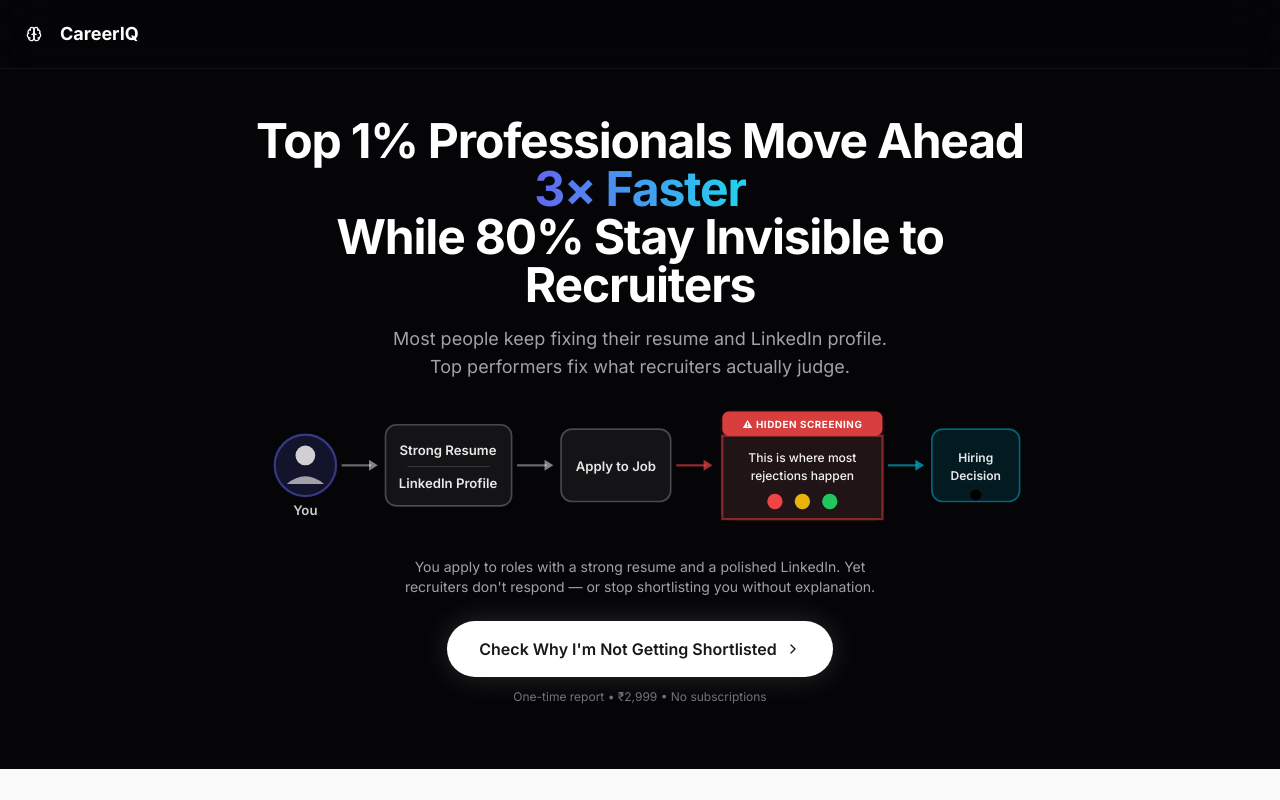
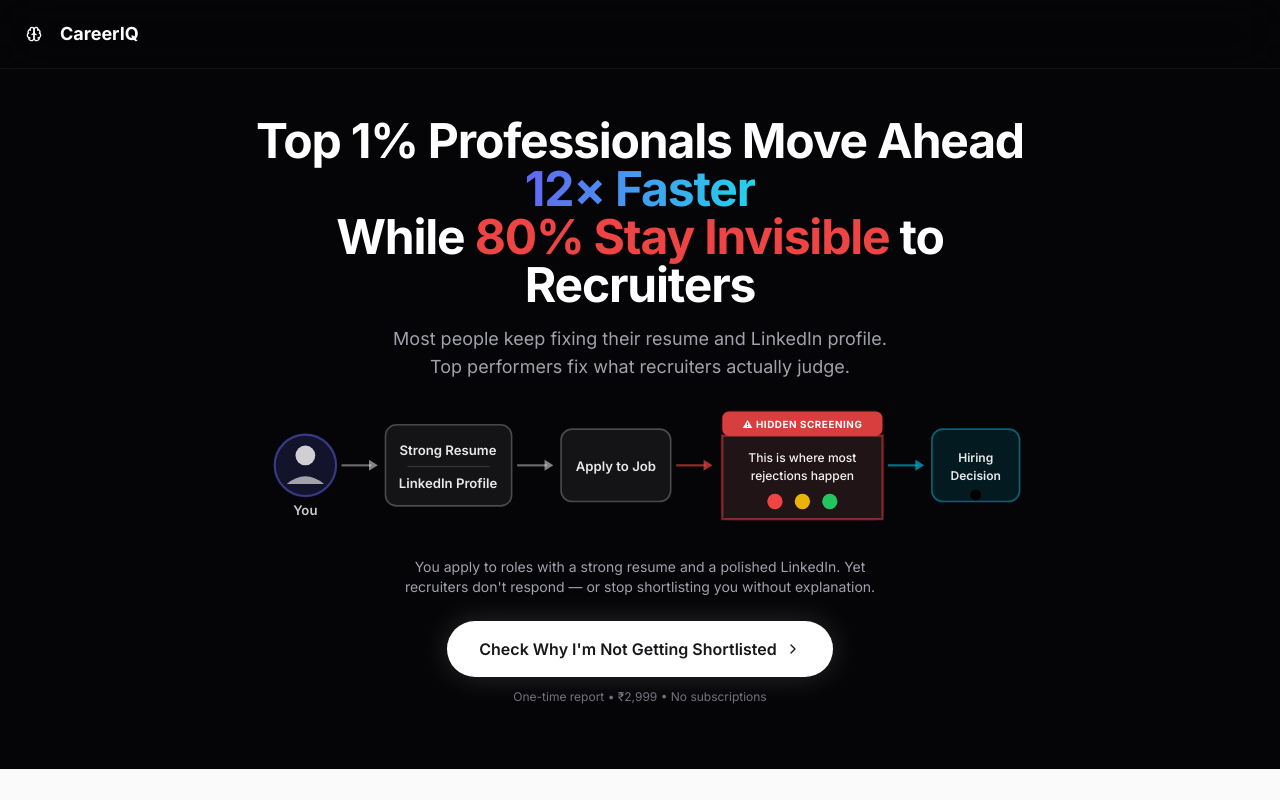
Before and after one commit to Aykaa-akki/Career-IQ-Prod, a React (Create React App) app in the folder frontend/: page / in a window 1280 px wide. Shown: the top 800 px of the page. Built offline with nearby package versions, Linux system fonts and the light colour scheme; no server answers.

Commit message:
auto-commit for 51ca4801-77fa-490f-9f5f-bbc617a32bea

```diff
--- a/frontend/src/pages/LandingPage.jsx
+++ b/frontend/src/pages/LandingPage.jsx
@@ -935,10 +935,10 @@ export default function LandingPage() {
                   backgroundClip: "text"
                 }}
               >
-                3× Faster
+                12× Faster
               </span>
               <br className="hidden md:block" />
-              <span className="md:block"> While 80% Stay Invisible to Recruiters</span>
+              <span className="md:block"> While <span className="text-red-500">80% Stay Invisible</span> to Recruiters</span>
             </h1>
 
             {/* Subheadline - tighter spacing */}
```
